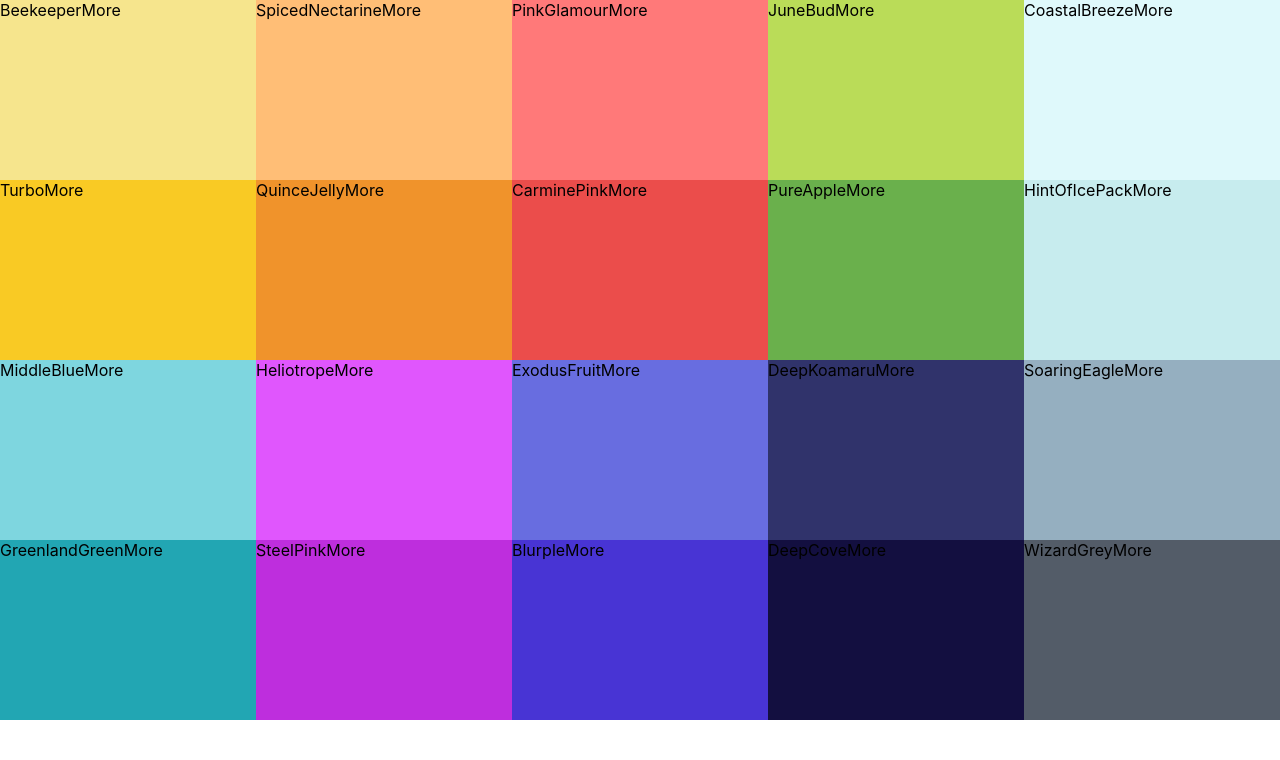
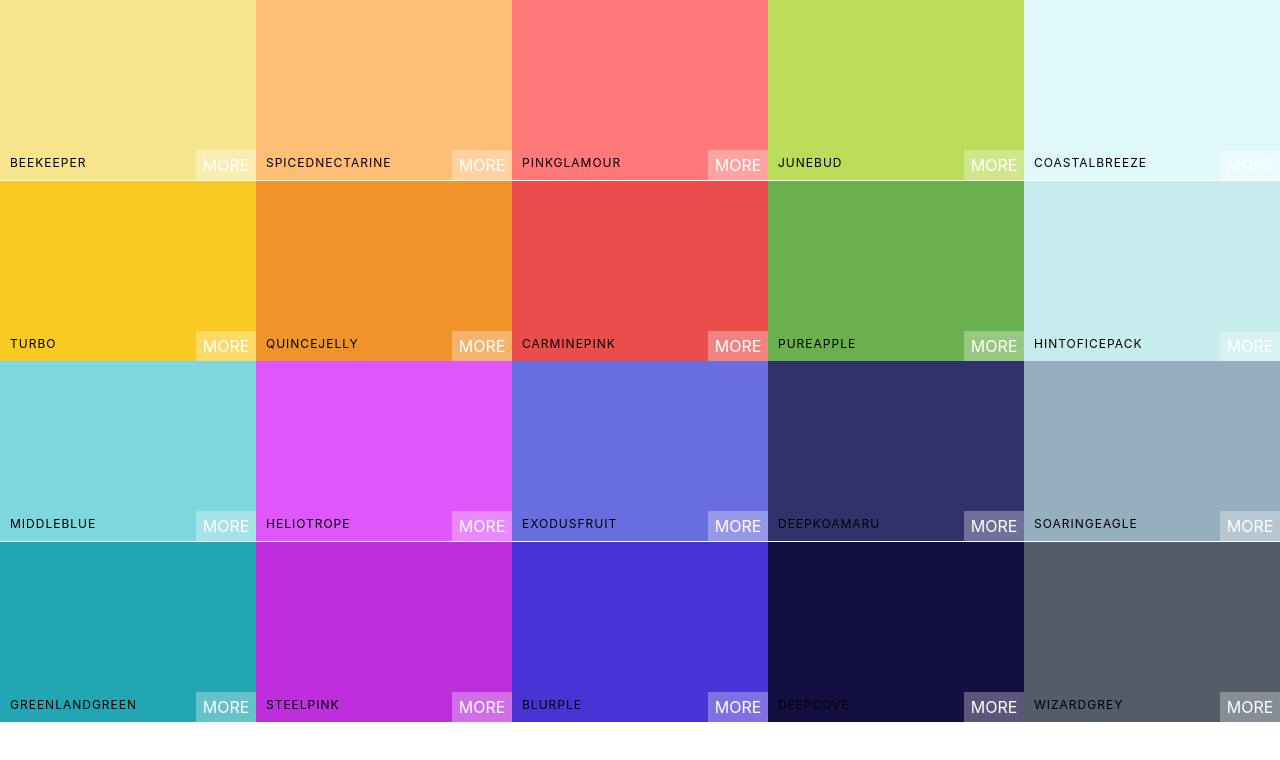
Before and after one commit to piyushkochhar/colors-app, a React (Create React App) app: page / in a window 1280 px wide. Shown: the top 760 px of the page. Built offline with nearby package versions, Linux system fonts and the light colour scheme.

Commit message:
Style ColorBox

```diff
--- a/src/ColorBox.css
+++ b/src/ColorBox.css
@@ -5,4 +5,56 @@
     display: inline-block;
     position: relative;
     cursor: pointer;
+    margin-bottom:-3.5px;
 }
+
+.copy-button{
+    width:100px;
+    height:30px;
+    position:absolute;
+    display:inline-block;
+    top:50%;
+    left:50%;
+    margin-left:-50px;
+    margin-top: -15px;
+    text-align: center;
+    outline:none;
+    background: rgba(255,255,255,0.3);
+    font-size: 1rem;
+    line-height:30px;
+    color:white;
+    text-transform: uppercase;
+    border:none;
+    opacity:0;
+}
+
+.ColorBox:hover .copy-button{
+    opacity: 1;
+    transition:0.5s;
+}
+
+.box-content{
+    position: absolute;
+    padding:10px;
+    widows: 100%;
+    left:0;
+    bottom:0;
+    color: black;
+    letter-spacing: 1px;
+    text-transform: uppercase;
+    font-size: 12px;
+}
+
+.see-more{
+    background: rgba(255,255,255,0.3);
+    position: absolute;
+    border:none;
+    right:0;
+    bottom:0;
+    color:white;
+    width:60px;
+    height:30px;
+    text-align: center;
+    line-height: 30px;
+    text-transform: uppercase;
+}
--- a/src/ColorBox.js
+++ b/src/ColorBox.js
@@ -3,11 +3,17 @@
 
 export default class ColorBox extends Component {
     render() {
+        const { name, background } = this.props;
         return (
             <div className="ColorBox" style={{ background: this.props.background }}>
-                <span>{this.props.name}</span>
-                <span>More</span>
-            </div >
+                <div className="copy-container">
+                    <div className="box-content">
+                        <span>{name}</span>
+                    </div>
+                    <button className="copy-button">Copy</button>
+                </div>
+                <span className="see-more">More</span>
+            </div>
         )
     }
 }
```
